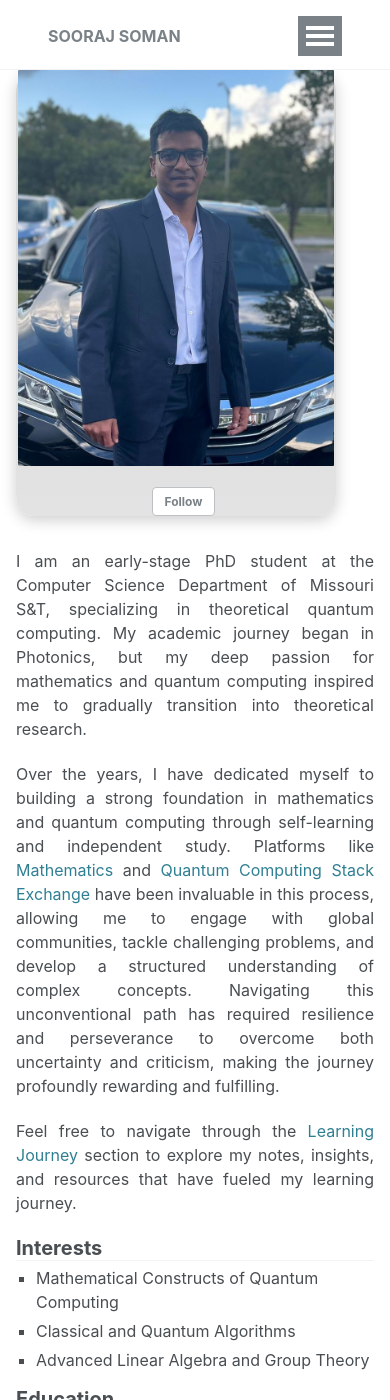
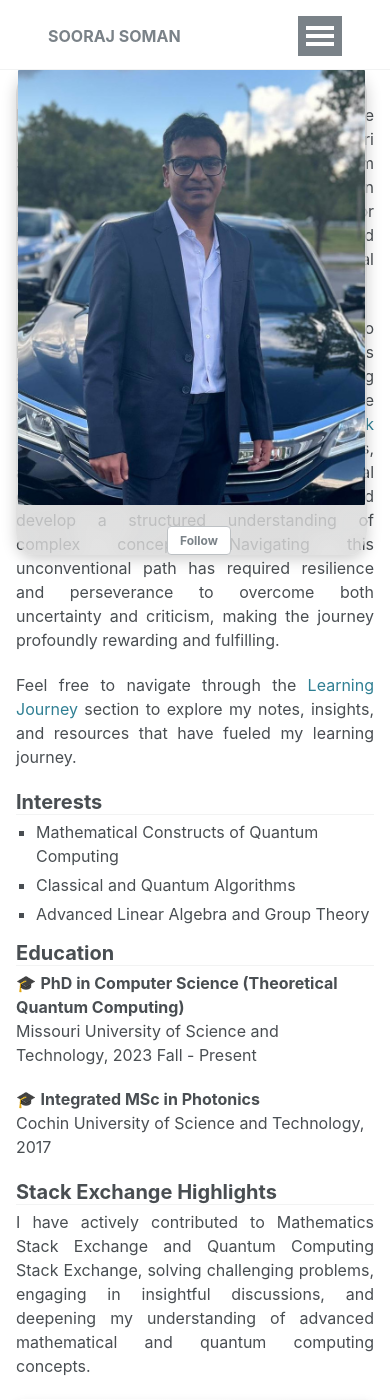
Before and after one commit to soorajss1729/soorajss1729.github.io, a Jekyll site: the page built from _pages/about.md, in a window 390 px wide and 1400 px high. Built offline with Jekyll 4.4.1, drawn with Linux system fonts in a browser that asks for light colours.

Commit message:
Update _sidebar.scss

```diff
--- a/_sass/_sidebar.scss
+++ b/_sass/_sidebar.scss
@@ -77,6 +77,7 @@
    ========================================================================== */
 .sidebar {
   width: 25vw;
+  position: fixed;
   background: linear-gradient(180deg, rgba(200, 200, 200, 0.8), rgba(220, 220, 220, 0.8)); /* Subtle grey tones */
   /*background: linear-gradient(180deg, rgba(64, 224, 208, 0.8), rgba(135, 206, 235, 0.8));*/
   backdrop-filter: blur(10px);
@@ -90,7 +91,7 @@
   padding-right: 0;
 
   @media screen and (max-width: 600px) {
-    width: 320px;
+    width: 90vw;
     margin: 0; /* Remove all margins on small screens */
     padding-left: 0.1em; /* Add padding for both sides */
     padding-right: 0.1em;
```
